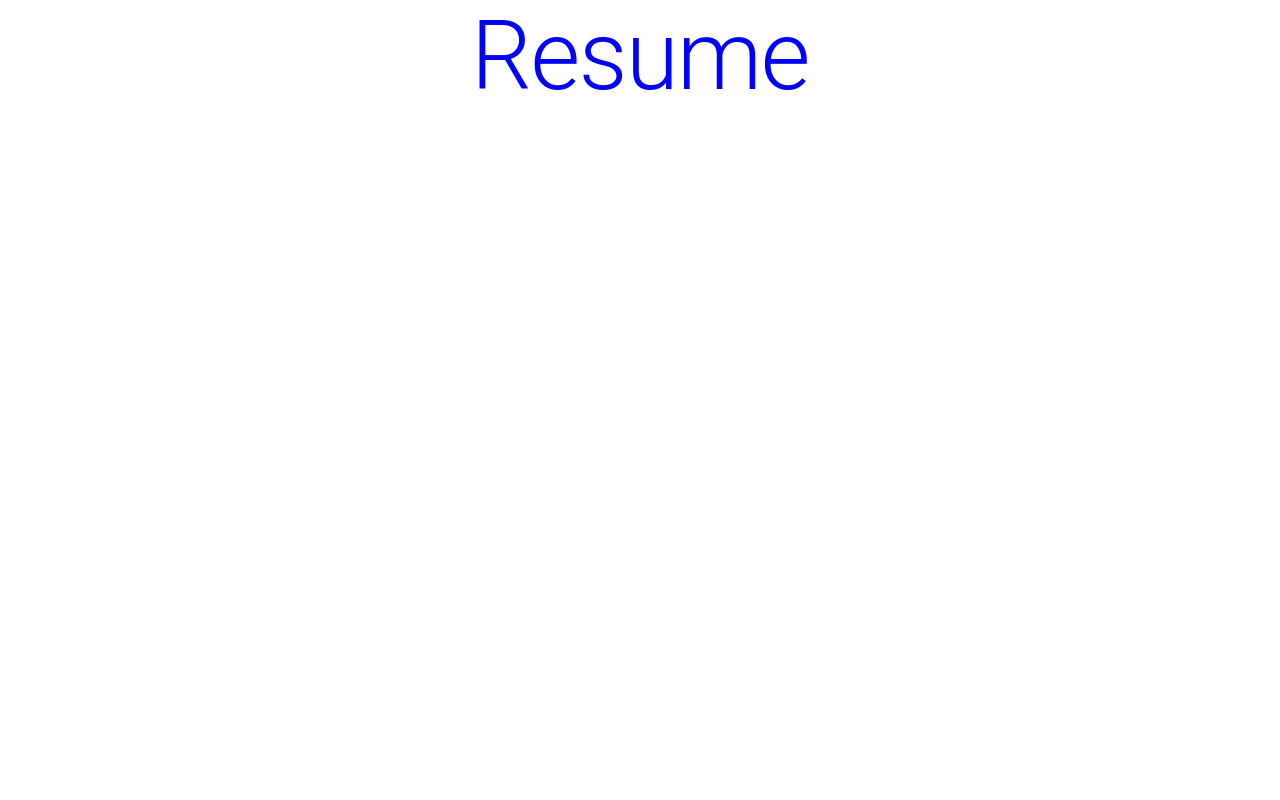
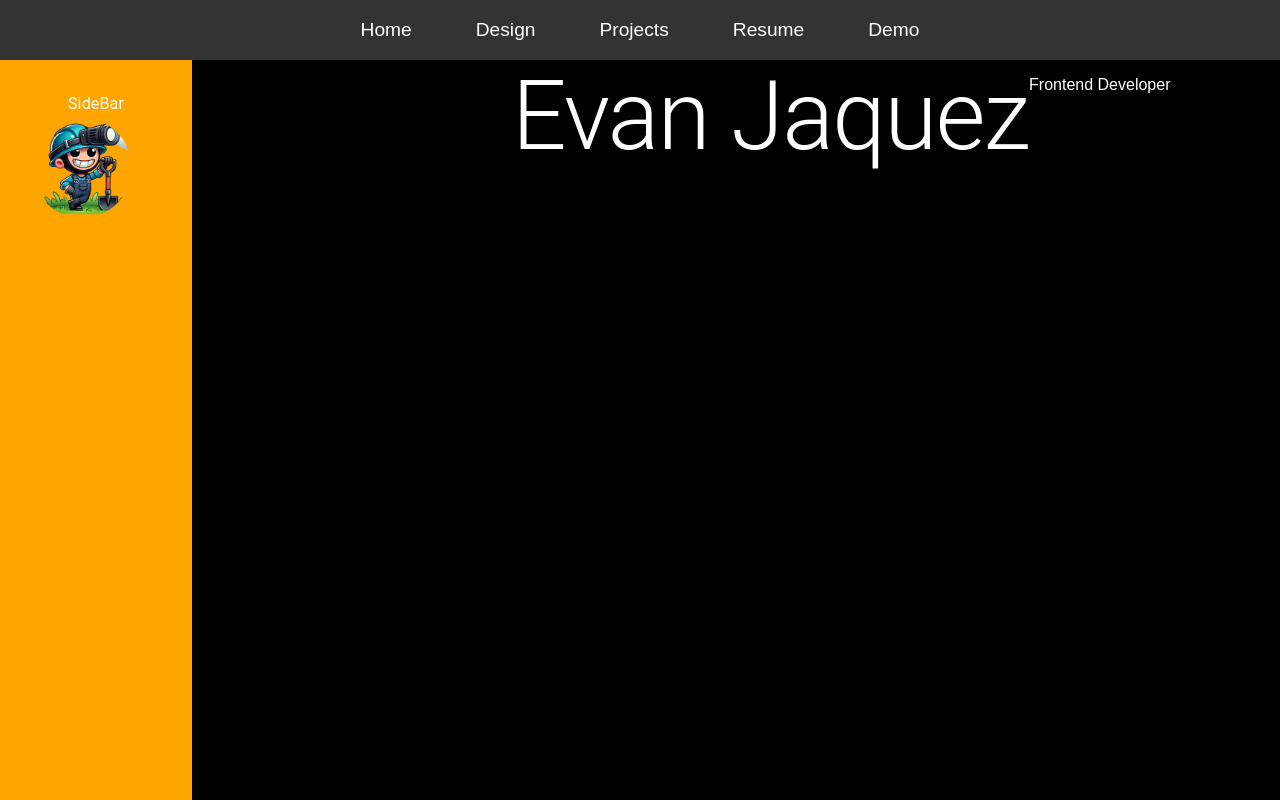
Before and after one commit to jaquevan/builder, a Next.js app: page /resume in a window 1280 px wide. Built offline with nearby package versions, Linux system fonts and the light colour scheme.

Commit message:
added resume section

```diff
--- /dev/null
+++ b/app/components/Resume/Content.tsx
@@ -0,0 +1,52 @@
+import styled from 'styled-components';
+import { Typography } from '@mui/material';
+
+const ContentContainer = styled.div`
+    display: flex;
+    flex-direction: column;
+    padding: 2rem;
+    background-color: #333;
+    color: white;
+    width: 100%;
+`;
+
+const Section = styled.div`
+    margin-bottom: 2rem;
+`;
+
+const SectionTitle = styled(Typography)`
+    font-size: 1.5rem;
+    font-weight: bold;
+    margin-bottom: 1rem;
+`;
+
+const SectionContent = styled(Typography)`
+    font-size: 1rem;
+    line-height: 1.5;
+`;
+
+export default function Content() {
+    return (
+        <ContentContainer>
+            <Section>
+                <SectionTitle variant="h2">Work Experience</SectionTitle>
+                <SectionContent variant="body1">
+                    <p>Blue Dev Digital - Frontend Designer</p>
+                    <p>ONC - Software Engineer Intern</p>
+                </SectionContent>
+            </Section>
+            <Section>
+                <SectionTitle variant="h2">Education</SectionTitle>
+                <SectionContent variant="body1">
+                    <p>Boston University - Computer Science and Economics (2023-2026)</p>
+                </SectionContent>
+            </Section>
+            <Section>
+                <SectionTitle variant="h2">About</SectionTitle>
+                <SectionContent variant="body1">
+                    <p>This is a brief description about the individual. It includes their background, interests, and other relevant information.</p>
+                </SectionContent>
+            </Section>
+        </ContentContainer>
+    );
+}
--- /dev/null
+++ b/app/components/Resume/SideBar.tsx
@@ -0,0 +1,35 @@
+import styled from 'styled-components';
+import { Typography } from '@mui/material';
+import Mascot from "../../public/mascot.png";
+import Image from 'next/image';
+
+const StyledDiv = styled.div`
+    display: block;
+    justify-content: left;
+    padding: 2rem;
+    background-color: orange;
+    width: 10%;
+    height: 100vh;
+`
+const Name = styled(Typography)`
+    font-size: 2rem;
+    font-weight: bold;
+    margin-bottom: 1rem;
+    text-align: center;
+`;
+
+const PFP = styled(Image)`
+    width: 100px;
+    height: 100px;
+    margin: 1% auto;
+    border-radius: 50%;
+    justify-content: center;
+`
+export default function SideBar(){
+    return (
+        <StyledDiv>
+            <Name>SideBar</Name>
+            <PFP src={Mascot} alt="Profile Picture"/>
+        </StyledDiv>
+    )
+}
--- /dev/null
+++ b/app/components/Resume/Title.tsx
@@ -0,0 +1,17 @@
+import styled from 'styled-components';
+import { Typography } from '@mui/material';
+
+const StyledTitle = styled(Typography)`
+    text-align: center;
+    padding-left: 25%;
+`;
+
+export default function Title() {
+    return(
+        <>
+        <StyledTitle variant="h1">Evan Jaquez</StyledTitle>
+
+        <p>Frontend Developer</p>
+        </>
+    )
+}
--- a/app/resume/page.tsx
+++ b/app/resume/page.tsx
@@ -1,14 +1,29 @@
 "use client"
+
+import SideBar from "@/app/components/Resume/SideBar";
+import Title from "@/app/components/Resume/Title";
+import NavBar from "@/app/components/NavBar";
+import Content from "@/app/components/Resume/Content";
 import styled from "styled-components";
-import {Typography} from "@mui/material";
-const StyledText = styled(Typography)`
-    color: blue;
-    font-size: 5rem;
-    text-align: center;
-`
 
-export default function Resume(){
-    return(
-        <StyledText variant="h1">Resume</StyledText>
-    )
+const Container = styled.div`
+    display: flex;
+    flex-direction: row;
+    justify-content: left;
+    background-color: black;
+    color: white;
+    font-family: Arial, "Times New Roman", sans-serif;
+`;
+
+export default function Resume() {
+    return (
+        <>
+            <NavBar />
+            <Container>
+                <SideBar />
+                <Title />
+            </Container>
+            <Content/>
+        </>
+    );
 }
```
Also changed, not shown: app/demo/page.tsx (+4 -11 lines).
